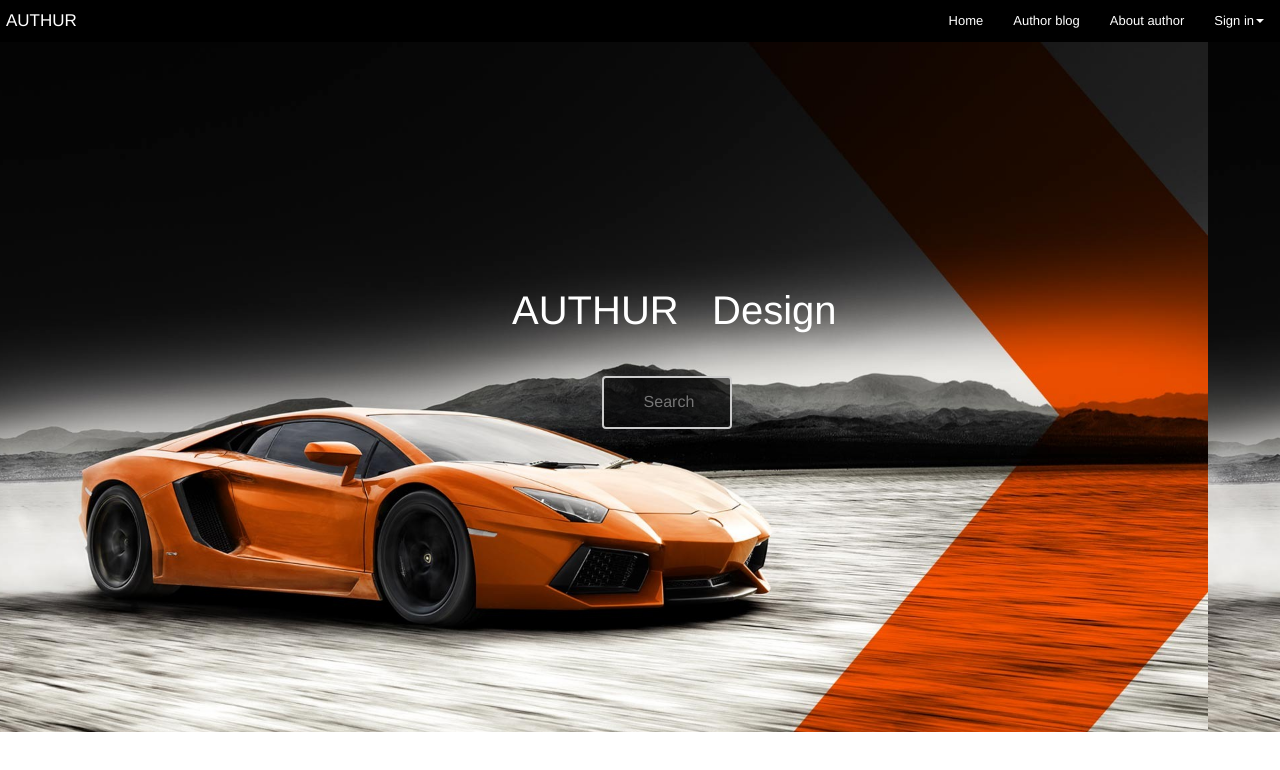
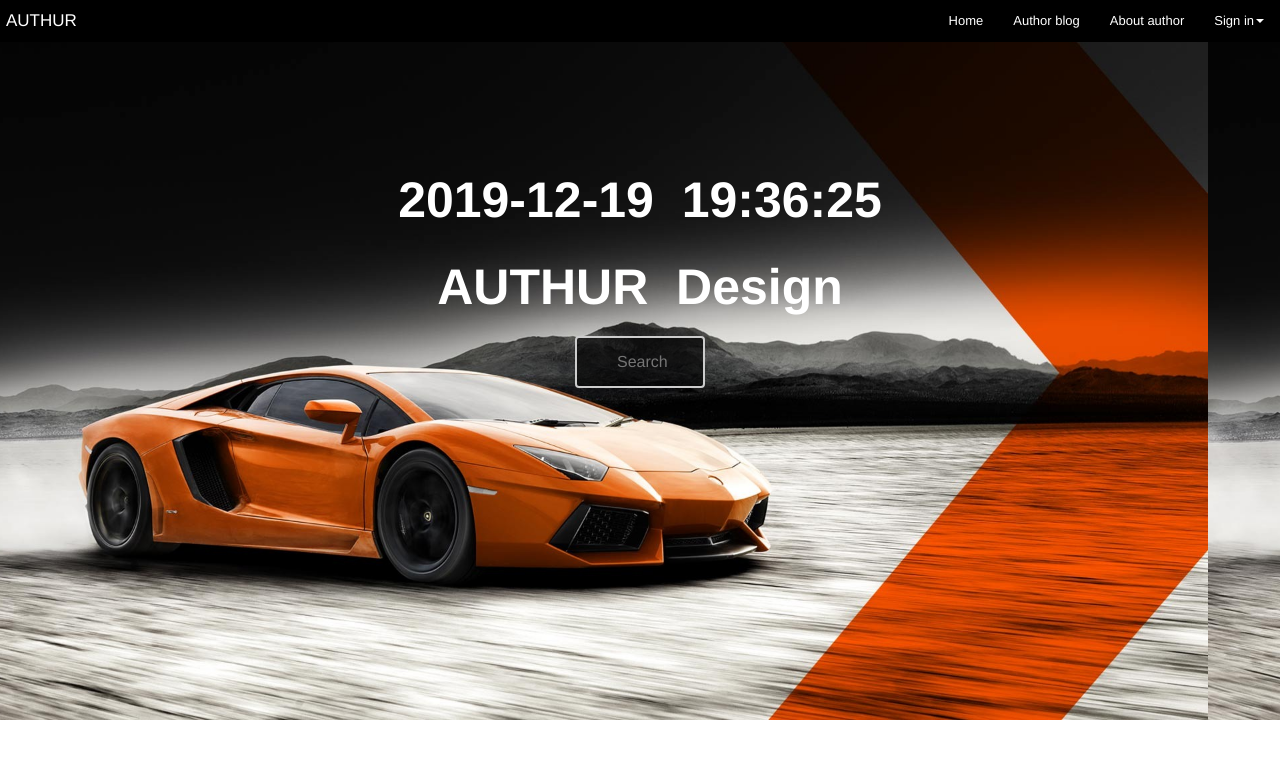
Before and after one commit to Authur942/personal, a plain HTML site: page main.html in a window 1280 px wide. Drawn offline with Linux system fonts and the light colour scheme.

Commit message:
12.20，修改部分样式

```diff
--- a/CSS/main.css
+++ b/CSS/main.css
@@ -2,14 +2,18 @@
     padding: 0 !important;
 }
 
+/* 首体文字、时间 */
+.time{
+    margin-top: 120px;
+}
+.authur-txt,.time>span{
+    color: #ffffff;
+    font-size: 50px;
+    font-weight: bold;
+    margin: 10px 0;
+}
+
 /* 动态搜索框 */
-.dynamic-search{
-    position: fixed;
-    z-index: 999;
-    top: 47%;
-    left: 47%;
-    /* background-color: #ffffff; */
-}
 .dynamic-search[type=text] {
     width: 130px;
     box-sizing: border-box;
--- /dev/null
+++ b/JS/main.js
@@ -0,0 +1,24 @@
+var newDate ='';
+getLangDate();
+function dateFilter(date){
+  if(date <10){
+    return "0"+date;//值小于10时，在前面补0
+  }
+  return date;
+}
+function getLangDate(){
+  var dateObj = new Date();//表示当前系统时间的Date对象
+  var year = dateObj.getFullYear(); //当前系统时间的完整年份值
+  var month = dateObj.getMonth()+1;//当前系统时间的月份值
+  var date = dateObj.getDate();//当前系统时间的月份中的日
+  var day = dateObj.getDay();
+  var weeks = ["星期日","星期一","星期二","星期三","星期四","星期五","星期六"];
+  var week = weeks[day];
+  var hour = dateObj.getHours();//当前系统时间的小时值
+  var minute = dateObj.getMinutes();//当前系统时间的分钟值
+  var second = dateObj.getSeconds();//当前系统时间的秒钟值
+  var timevalue = "" + ((hour>=12)?(hour>=18)? "晚上" : "下午" : "上午");//当前时间属于上午、晚上还是下午
+  newDate = dateFilter(year)+"-"+dateFilter(month)+"-"+dateFilter(date)+"&nbsp;&nbsp;"+dateFilter(hour)+":"+dateFilter(minute)+":"+dateFilter(second);
+  document.getElementById('nowTime').innerHTML = newDate;
+  setTimeout(getLangDate,1000);
+}
--- a/main.html
+++ b/main.html
@@ -12,10 +12,6 @@
 </head>
 
 <body>
-    <p style="position: fixed; top: 35%;left: 40%; z-index: 999;color: #ffffff;font-size: 40px;">AUTHUR&nbsp;&nbsp;&nbsp;Design</p>
-    <form>
-        <input class="dynamic-search" type="text" name="search" placeholder="Search" style="color: #ffffff;">
-    </form>
     <nav class="navbar" role="navigation" style="margin: 0;background-color: #000000;border-radius: 0;">
         <div class="container-fluid clear-padding">
             <!-- 导航头部 -->
@@ -52,11 +48,22 @@
             </div><!-- END .navbar-collapse -->
         </div>
     </nav>
+    <!-- 中央部分 -->
+    <div class="container-fluid" style="text-align:center;">
+        <div class="time">
+            <span id="nowTime"></span>
+        </div>
+        <div class="authur-txt">AUTHUR&nbsp;&nbsp;Design</div>
+        <form>
+            <input class="dynamic-search" type="text" name="search" placeholder="Search" style="color: #ffffff;">
+        </form>
+    </div>
+
     <!-- 轮播图 -->
-    <div class="container-fluid clear-padding">
+    <div class="container-fluid clear-padding" style="position: fixed;top: 0;left: 0;z-index: -2;">
         <div id="myNiceCarousel" class="carousel slide" data-ride="carousel" data-interval="2500" data-pause="none">
             <!-- 轮播背景 -->
-            <div class="carousel-inner" style="height: 690px;">
+            <div class="carousel-inner" style="height: 730px;">
                 <div class="item active">
                     <img alt="Third slide" src="static/images/lan12.jpg">
                 </div>
@@ -71,10 +78,7 @@
     </div>
 
 
-
-
-
-
+    <script src="JS/main.js"></script>
     <script src="JS/jquery-1.11.0.min.js"></script>
     <script src="JS/zui.min.js"></script>
 </body>
```
Also changed, not shown: CSS/index.css (+21 -16 lines), index.html (+16 -5 lines), CSS/zui.min.css.
